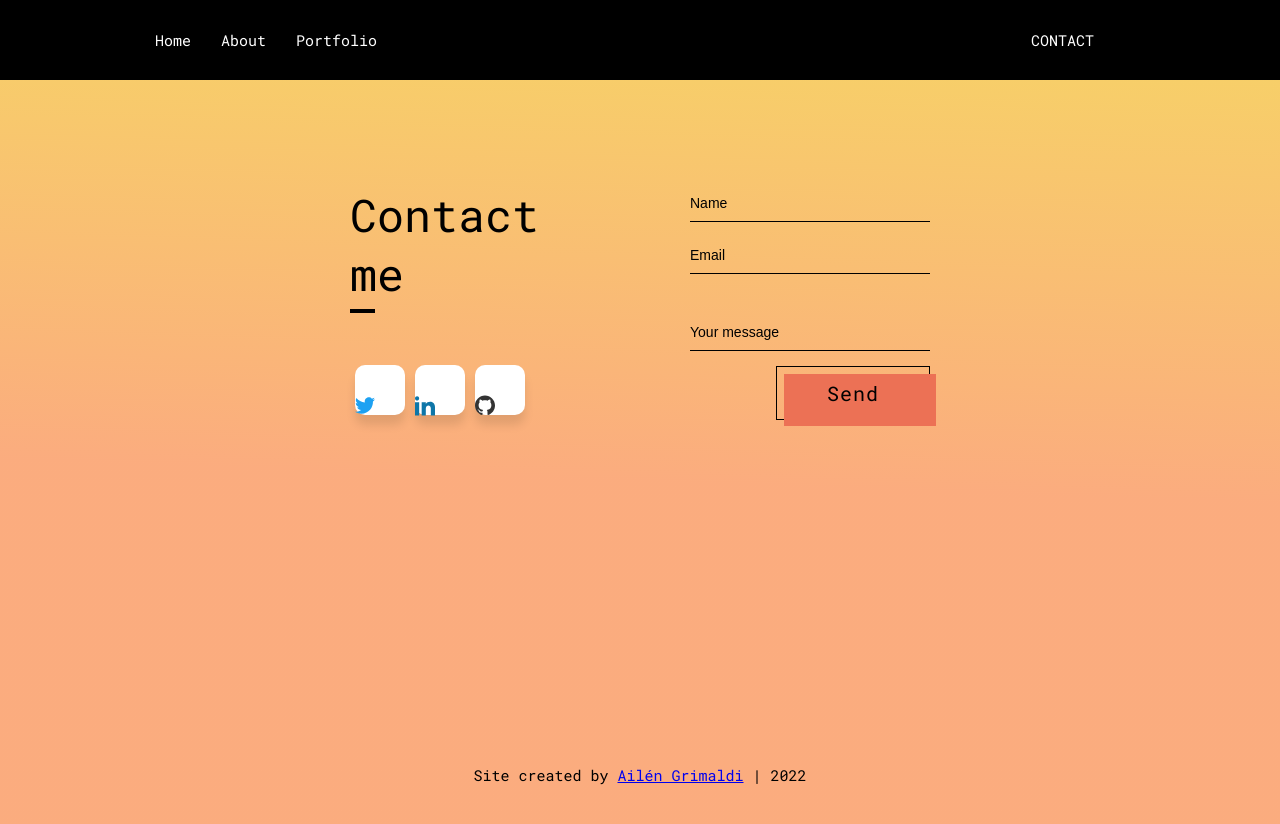
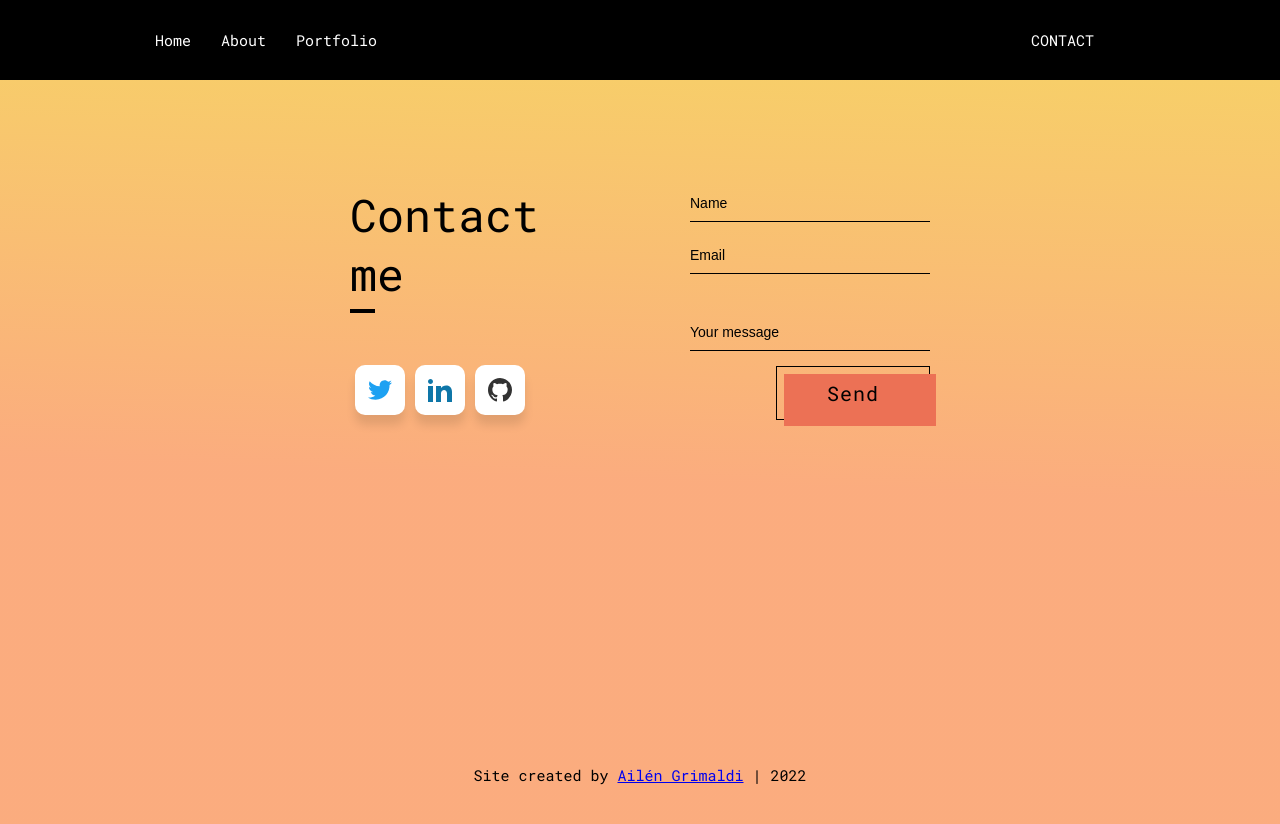
Before and after one commit to ail3ngrimaldi/pagina, a React (Create React App) app: page /contact in a window 1280 px wide. Shown: the top 824 px of the page. Built offline with nearby package versions, Linux system fonts and the light colour scheme.

Commit message:
Added buttons with links to the social networks and centered icons

```diff
--- a/src/components/SocialNetwork.js
+++ b/src/components/SocialNetwork.js
@@ -6,13 +6,19 @@
             <link href="https://fonts.googleapis.com/css2?family=Titillium+Web:ital,wght@1,600&display=swap" rel="stylesheet" />
         <div className='social-links'>
                 <div className='social-btn flex-center' id="twitter">
-                    <svg xmlns="http://www.w3.org/2000/svg" viewBox="0 0 24 24"><path d="M24 4.557c-.883.392-1.832.656-2.828.775 1.017-.609 1.798-1.574 2.165-2.724-.951.564-2.005.974-3.127 1.195-.897-.957-2.178-1.555-3.594-1.555-3.179 0-5.515 2.966-4.797 6.045-4.091-.205-7.719-2.165-10.148-5.144-1.29 2.213-.669 5.108 1.523 6.574-.806-.026-1.566-.247-2.229-.616-.054 2.281 1.581 4.415 3.949 4.89-.693.188-1.452.232-2.224.084.626 1.956 2.444 3.379 4.6 3.419-2.07 1.623-4.678 2.348-7.29 2.04 2.179 1.397 4.768 2.212 7.548 2.212 9.142 0 14.307-7.721 13.995-14.646.962-.695 1.797-1.562 2.457-2.549z"/></svg><span>@ailenrg</span>
+                    <a className='social-a' href='https://twitter.com/ailenrg'>
+                    <svg xmlns="http://www.w3.org/2000/svg" width="24" height="24" viewBox="0 0 24 24"><path d="M24 4.557c-.883.392-1.832.656-2.828.775 1.017-.609 1.798-1.574 2.165-2.724-.951.564-2.005.974-3.127 1.195-.897-.957-2.178-1.555-3.594-1.555-3.179 0-5.515 2.966-4.797 6.045-4.091-.205-7.719-2.165-10.148-5.144-1.29 2.213-.669 5.108 1.523 6.574-.806-.026-1.566-.247-2.229-.616-.054 2.281 1.581 4.415 3.949 4.89-.693.188-1.452.232-2.224.084.626 1.956 2.444 3.379 4.6 3.419-2.07 1.623-4.678 2.348-7.29 2.04 2.179 1.397 4.768 2.212 7.548 2.212 9.142 0 14.307-7.721 13.995-14.646.962-.695 1.797-1.562 2.457-2.549z"/></svg><span>@ailenrg</span>
+                    </a>
                 </div>
                 <div className='social-btn flex-center' id="linkedin">
-                    <svg xmlns="http://www.w3.org/2000/svg" viewBox="0 0 24 24"><path d="M4.98 3.5c0 1.381-1.11 2.5-2.48 2.5s-2.48-1.119-2.48-2.5c0-1.38 1.11-2.5 2.48-2.5s2.48 1.12 2.48 2.5zm.02 4.5h-5v16h5v-16zm7.982 0h-4.968v16h4.969v-8.399c0-4.67 6.029-5.052 6.029 0v8.399h4.988v-10.131c0-7.88-8.922-7.593-11.018-3.714v-2.155z"/></svg><span>in/AilenGrimaldi</span>
+                    <a className='social-a' href='https://www.linkedin.com/in/ailenrociogrimaldi/'>
+                    <svg xmlns="http://www.w3.org/2000/svg" width="24" height="24" viewBox="0 0 24 24"><path d="M4.98 3.5c0 1.381-1.11 2.5-2.48 2.5s-2.48-1.119-2.48-2.5c0-1.38 1.11-2.5 2.48-2.5s2.48 1.12 2.48 2.5zm.02 4.5h-5v16h5v-16zm7.982 0h-4.968v16h4.969v-8.399c0-4.67 6.029-5.052 6.029 0v8.399h4.988v-10.131c0-7.88-8.922-7.593-11.018-3.714v-2.155z"/></svg><span>in/AilenGrimaldi</span>
+                    </a>
                 </div>
                 <div className='social-btn flex-center' id="github">
-                    <svg xmlns="http://www.w3.org/2000/svg" viewBox="0 0 24 24"><path d="M12 0c-6.626 0-12 5.373-12 12 0 5.302 3.438 9.8 8.207 11.387.599.111.793-.261.793-.577v-2.234c-3.338.726-4.033-1.416-4.033-1.416-.546-1.387-1.333-1.756-1.333-1.756-1.089-.745.083-.729.083-.729 1.205.084 1.839 1.237 1.839 1.237 1.07 1.834 2.807 1.304 3.492.997.107-.775.418-1.305.762-1.604-2.665-.305-5.467-1.334-5.467-5.931 0-1.311.469-2.381 1.236-3.221-.124-.303-.535-1.524.117-3.176 0 0 1.008-.322 3.301 1.23.957-.266 1.983-.399 3.003-.404 1.02.005 2.047.138 3.006.404 2.291-1.552 3.297-1.23 3.297-1.23.653 1.653.242 2.874.118 3.176.77.84 1.235 1.911 1.235 3.221 0 4.609-2.807 5.624-5.479 5.921.43.372.823 1.102.823 2.222v3.293c0 .319.192.694.801.576 4.765-1.589 8.199-6.086 8.199-11.386 0-6.627-5.373-12-12-12z"/></svg><span>ail3ngrimaldi</span>
+                    <a className='social-a' href='https://github.com/ail3ngrimaldi'>
+                    <svg xmlns="http://www.w3.org/2000/svg" width="24" height="24" viewBox="0 0 24 24"><path d="M12 0c-6.626 0-12 5.373-12 12 0 5.302 3.438 9.8 8.207 11.387.599.111.793-.261.793-.577v-2.234c-3.338.726-4.033-1.416-4.033-1.416-.546-1.387-1.333-1.756-1.333-1.756-1.089-.745.083-.729.083-.729 1.205.084 1.839 1.237 1.839 1.237 1.07 1.834 2.807 1.304 3.492.997.107-.775.418-1.305.762-1.604-2.665-.305-5.467-1.334-5.467-5.931 0-1.311.469-2.381 1.236-3.221-.124-.303-.535-1.524.117-3.176 0 0 1.008-.322 3.301 1.23.957-.266 1.983-.399 3.003-.404 1.02.005 2.047.138 3.006.404 2.291-1.552 3.297-1.23 3.297-1.23.653 1.653.242 2.874.118 3.176.77.84 1.235 1.911 1.235 3.221 0 4.609-2.807 5.624-5.479 5.921.43.372.823 1.102.823 2.222v3.293c0 .319.192.694.801.576 4.765-1.589 8.199-6.086 8.199-11.386 0-6.627-5.373-12-12-12z"/></svg><span>ail3ngrimaldi</span>
+                    </a>
                 </div>
             </div>
         </div>
--- a/src/styles/Home.css
+++ b/src/styles/Home.css
@@ -32,7 +32,7 @@
     height: 3rem;
 }
 
-svg {
+.svg-home {
     position: relative;
     margin-top: 2rem;
     margin-right: 2rem;
--- a/src/styles/SocialNetworkButtons.css
+++ b/src/styles/SocialNetworkButtons.css
@@ -1,14 +1,14 @@
+.social-a {
+    display: contents;
+    font-style: bold;
+    color: #333;
+}
 
 .social-container .flex-center {
 	display: flex;
 	justify-content: center;
 	align-items: center;
-
 }
-
-/*
-	background-image: linear-gradient(315deg, #ffffff 0%, #d7e1ec 74%);
-} */
 
 .social-links {
 	display: flex;
```
Also changed, not shown: src/pages/Home.js (+7 -7 lines).
